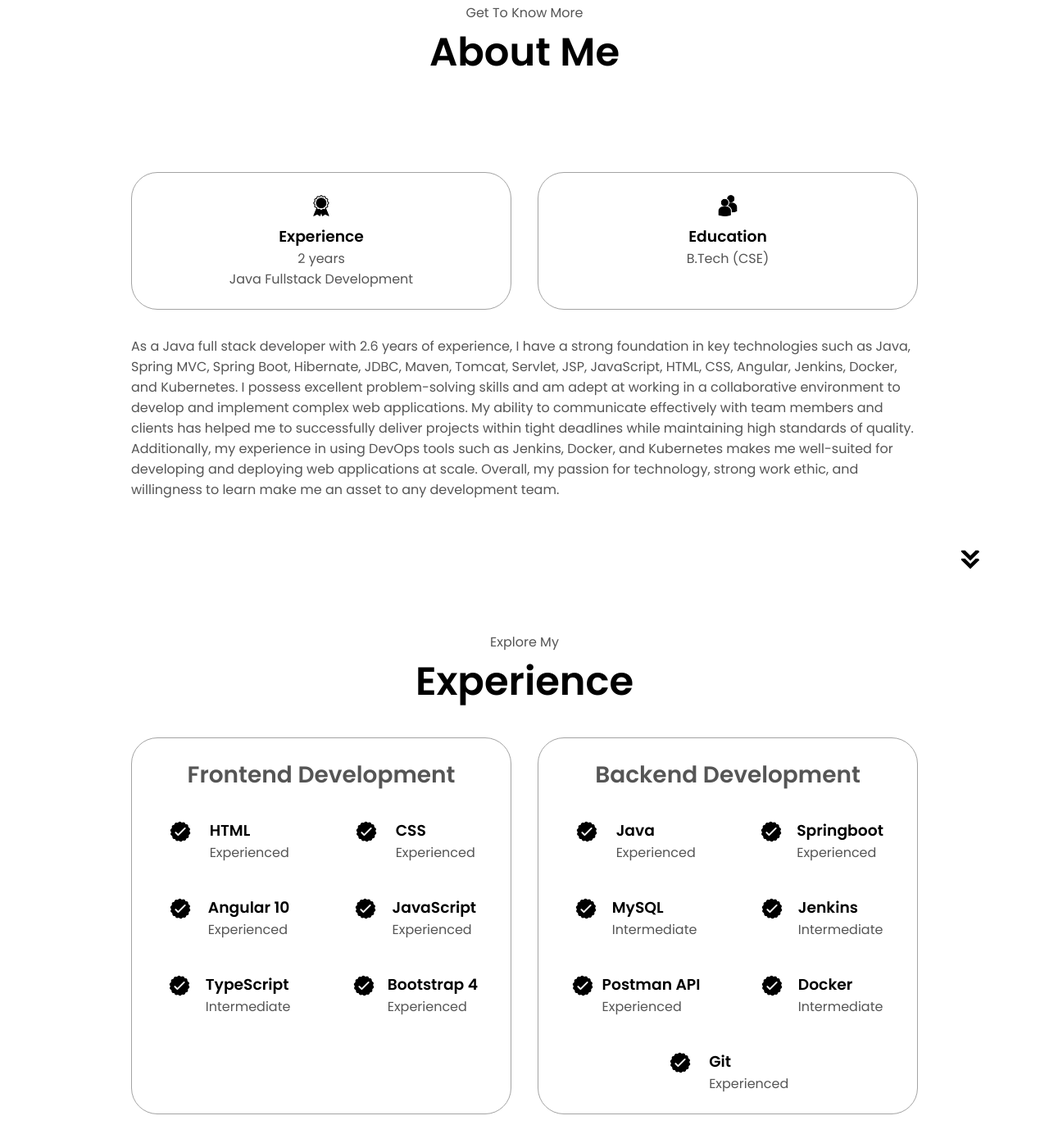
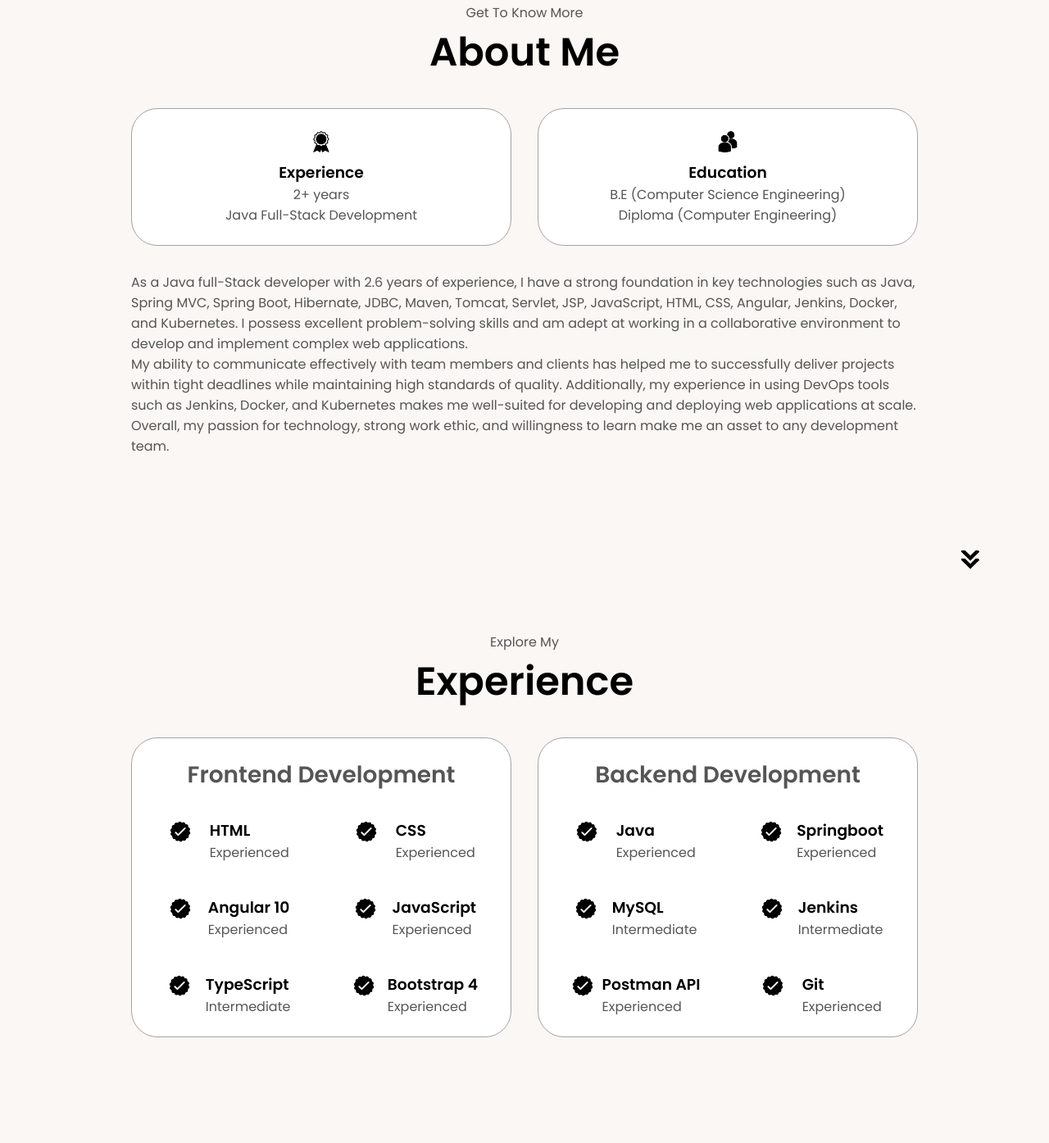
Before and after one commit to moulaalihujare/Moulaali_Portfolio, a plain HTML site: page index.html in a window 1280 px wide. Shown: the part 925-2320 px from the top of the page at 82% size. Drawn offline with Linux system fonts and the light colour scheme.

Commit message:
updated and working good

```diff
--- a/index.html
+++ b/index.html
@@ -1,4 +1,6 @@
 <!DOCTYPE html>
+<body bgcolor="#FBF7F4">
+</body>
 <html lang="en">
   <head>
     <meta charset="UTF-8" />
@@ -43,7 +45,7 @@
       <div class="section__text">
         <p class="section__text__p1">Hello, I'm</p>
         <h1 class="title">Moulaali Hujare</h1>
-        <p class="section__text__p2">Java Fullstack Developer</p>
+        <p class="section__text__p2">Java Full-Stack Developer</p>
         <div class="btn-container">
           <button
             class="btn btn-color-2"
@@ -74,14 +76,6 @@
     <section id="about">
       <p class="section__text__p1">Get To Know More</p>
       <h1 class="title">About Me</h1>
-      <div class="section-container">
-        <!-- <div class="section__pic-container">
-          <img
-            src="./assets/Profile3.png"
-            alt="Profile picture"
-            class="about-pic"
-          />
-        </div> -->
         <div class="about-details-container">
           <div class="about-containers">
             <div class="details-container">
@@ -91,7 +85,7 @@
                 class="icon"
               />
               <h3>Experience</h3>
-              <p>2 years <br />Java Fullstack Development</p>
+              <p>2+ years <br />Java Full-Stack Development</p>
             </div>
             <div class="details-container">
               <img
@@ -100,14 +94,15 @@
                 class="icon"
               />
               <h3>Education</h3>
-              <p>B.Tech (CSE)</p>
+              <p>B.E (Computer Science Engineering)</p>
+              <p>Diploma (Computer Engineering)</p>
             </div>
           </div>
           <div class="text-container">
             <p>
-              As a Java full stack developer with 2.6 years of experience, I have a strong foundation in key technologies such as Java, Spring MVC, Spring Boot, Hibernate, JDBC, Maven, Tomcat, Servlet, JSP, JavaScript, HTML, CSS, Angular, Jenkins, Docker, and Kubernetes.
+              As a Java full-Stack developer with 2.6 years of experience, I have a strong foundation in key technologies such as Java, Spring MVC, Spring Boot, Hibernate, JDBC, Maven, Tomcat, Servlet, JSP, JavaScript, HTML, CSS, Angular, Jenkins, Docker, and Kubernetes.
 
-I possess excellent problem-solving skills and am adept at working in a collaborative environment to develop and implement complex web applications.
+I possess excellent problem-solving skills and am adept at working in a collaborative environment to develop and implement complex web applications.<br/>
 
 My ability to communicate effectively with team members and clients has helped me to successfully deliver projects within tight deadlines while maintaining high standards of quality.
 
@@ -266,18 +261,6 @@ Overall, my passion for technology, strong work ethic, and willingness to learn
                   class="icon"
                 />
                 <div>
-                  <h3>Docker</h3>
-                  <p>Intermediate</p>
-                </div>
-              </article>
-
-              <article>
-                <img
-                  src="./assets/checkmark.png"
-                  alt="Experience icon"
-                  class="icon"
-                />
-                <div>
                   <h3>Git</h3>
                   <p>Experienced</p>
                 </div>
--- a/style.css
+++ b/style.css
@@ -172,8 +172,8 @@ section {
 
 .section__pic-container {
   display: flex;
-  height: 600px;
-  width: 600px;
+  height: 400px;
+  width: 400px;
   margin: auto 0;
 }
 
@@ -310,8 +310,8 @@ section {
 }
 
 .section__pic-container {
-  height: 430px;
-  width: 430px;
+  height: 400px;
+  width: 400px;
   margin: auto 0;
 }
 
```
Also changed, not shown: assets/profpic.png (deleted).
